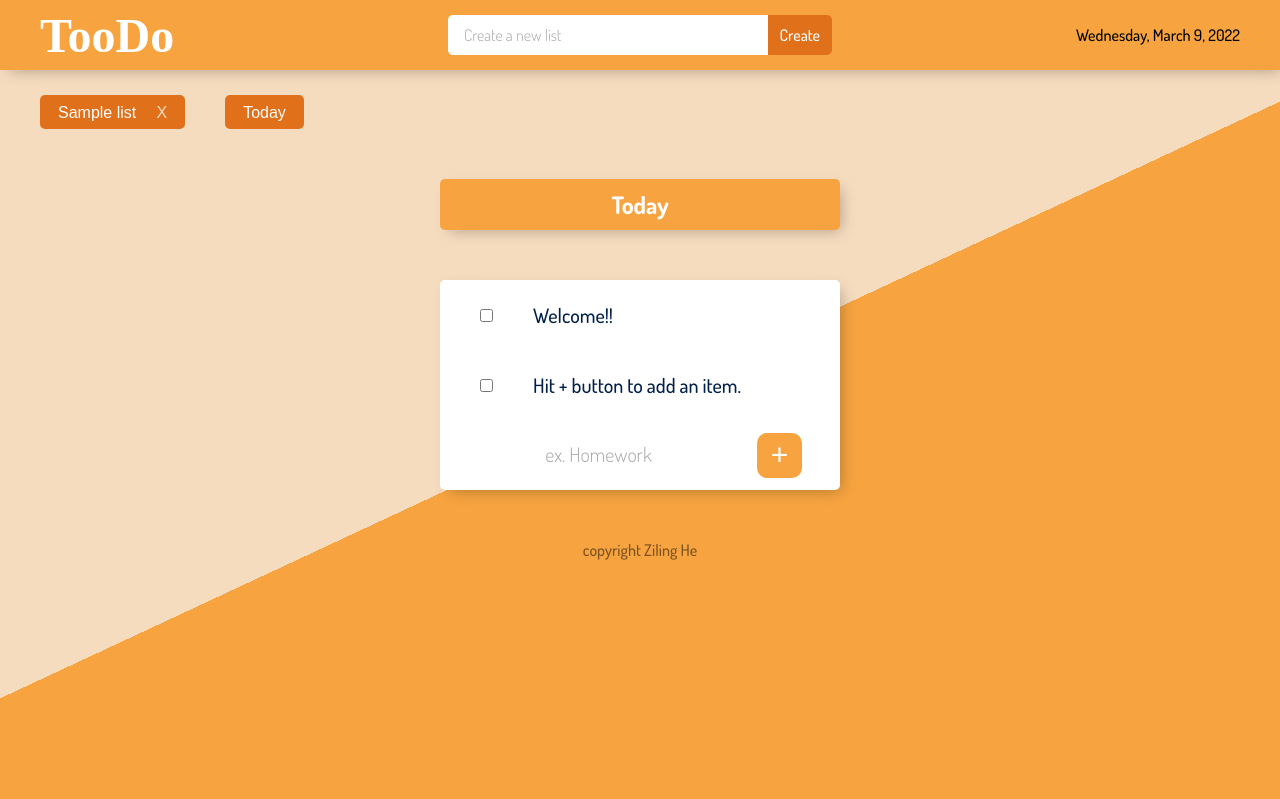
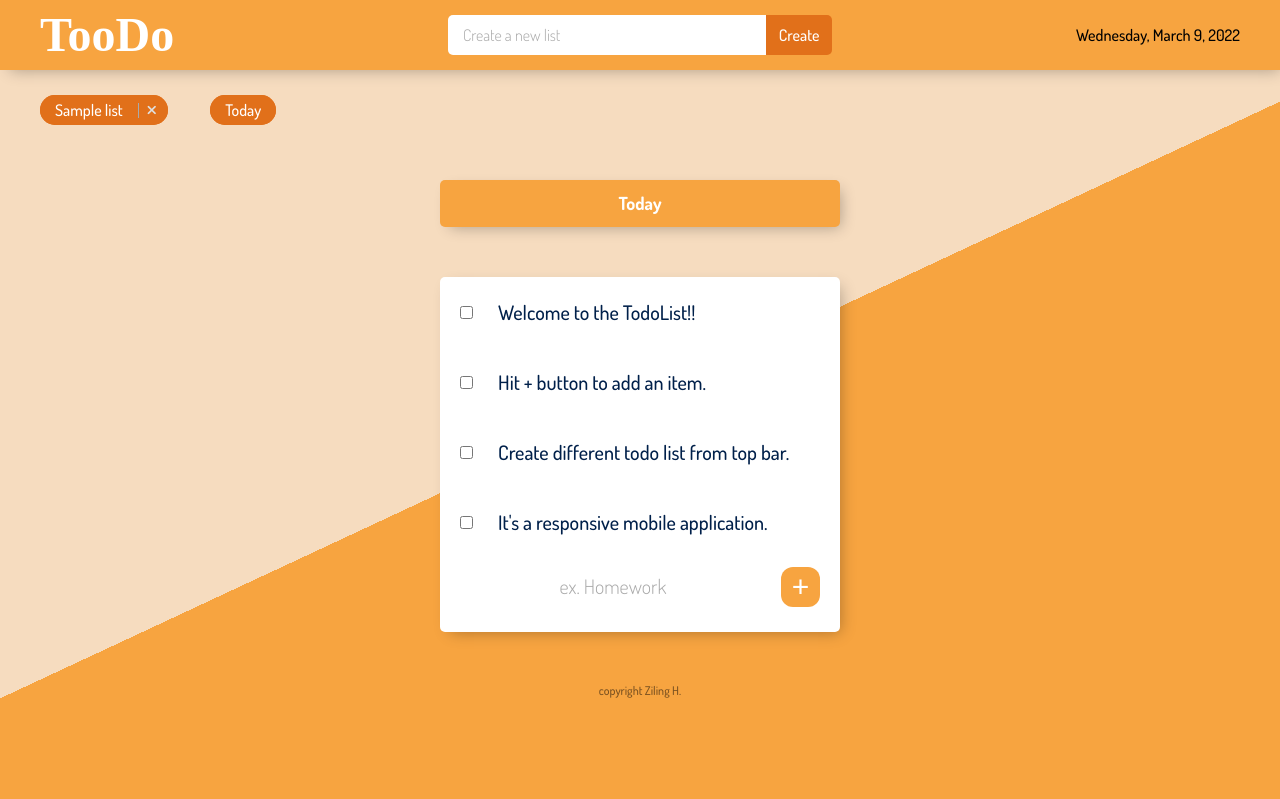
Before and after one commit to KarlieHe/todolist, a Node server app: page / in a window 1280 px wide. Run offline with Node 20, Linux system fonts and the light colour scheme; tables that the repository leaves empty hold one stand-in row (Sample ...); some libraries are stand-ins or nearby versions; some web fonts are replaced.

Commit message:
Modified CSS

```diff
--- a/app.js
+++ b/app.js
@@ -23,15 +23,22 @@ const itemSchema = new mongoose.Schema({
 const Item = mongoose.model('Item', itemSchema);
 
 const item1 = new Item({
-    name: "Welcome!!"
+    name: "Welcome to the TodoList!!"
 });
 
 const item2 = new Item({
     name: "Hit + button to add an item."
 });
 
+const item3 = new Item({
+    name: "Create different todo list from top bar."
+});
 
-const defaultItems = [item1, item2];
+const item4 = new Item({
+    name: "It's a responsive mobile application."
+});
+
+const defaultItems = [item1, item2, item3, item4];
 
 const listSchema = new mongoose.Schema({
     name: String,
@@ -40,32 +47,32 @@ const listSchema = new mongoose.Schema({
 
 const List = mongoose.model('List', listSchema);
 
-var workItems =[];
+var workItems = [];
 
 
 
 
 
-app.get('/', function (req, res) {
+app.get('/', function(req, res) {
 
-    List.findOne({ name: 'Today'}, function(err, foundLists){
+    List.findOne({ name: 'Today' }, function(err, foundLists) {
         const list = new List({
             name: 'Today',
             items: defaultItems
         });
 
-        if(!err){
-            if(!foundLists){
+        if (!err) {
+            if (!foundLists) {
                 //create a new list
-                list.save(function(err){
-                    if(!err) {
+                list.save(function(err) {
+                    if (!err) {
                         res.redirect('/');
                     }
                 });
             } else {
                 //show exist list
-                List.distinct('name', function(err, foundAllList){
-                    if(!err){
+                List.distinct('name', function(err, foundAllList) {
+                    if (!err) {
                         res.render('list', {
                             listTitle: foundLists.name,
                             newListItems: foundLists.items,
@@ -89,16 +96,16 @@ app.get('/:customerListName', function(req, res) {
         items: defaultItems
     });
 
-    if (customerListName === 'Today'){
+    if (customerListName === 'Today') {
         res.redirect('/');
     } else {
-        List.findOne({ name: customerListName }, function(err, foundLists){
-            if(!err){
-                if(!foundLists){
+        List.findOne({ name: customerListName }, function(err, foundLists) {
+            if (!err) {
+                if (!foundLists) {
                     //create a new list
 
-                    list.save(function(err){
-                        if(!err) {
+                    list.save(function(err) {
+                        if (!err) {
                             res.redirect('/' + customerListName);
                         }
                     });
@@ -106,8 +113,8 @@ app.get('/:customerListName', function(req, res) {
 
                 } else {
                     //show exist list
-                    List.distinct('name', function(err, foundAllList){
-                        if(!err){
+                    List.distinct('name', function(err, foundAllList) {
+                        if (!err) {
                             res.render('list', {
                                 listTitle: foundLists.name,
                                 newListItems: foundLists.items,
@@ -124,22 +131,22 @@ app.get('/:customerListName', function(req, res) {
     }
 })
 
-app.post('/', function(req, res){
+app.post('/', function(req, res) {
     let newItem = req.body.newItem;
     let listName = req.body.list;
 
-    List.findOne({ name: listName }, function(err, foundList){
+    List.findOne({ name: listName }, function(err, foundList) {
         const item = new Item({
             name: newItem
         });
 
         foundList.items.push(item)
-        foundList.save(function(err){
-            if(!err){
-                if(listName === "Today"){
+        foundList.save(function(err) {
+            if (!err) {
+                if (listName === "Today") {
                     res.redirect('/');
                 } else {
-                    res.redirect('/' + listName );
+                    res.redirect('/' + listName);
                 }
             }
         });
@@ -151,9 +158,9 @@ app.post('/delete', function(req, res) {
     const itemId = req.body.listItem;
     const listName = req.body.listName;
 
-    List.findOneAndUpdate({ name: listName }, { $pull: { items: {_id: itemId} }}, function(err){
+    List.findOneAndUpdate({ name: listName }, { $pull: { items: { _id: itemId } } }, function(err) {
         if (!err) {
-            if(listName == 'Today'){
+            if (listName == 'Today') {
                 res.redirect('/');
             } else {
                 res.redirect('/' + listName);
@@ -164,7 +171,7 @@ app.post('/delete', function(req, res) {
 
 })
 
-app.post('/create', function (req, res){
+app.post('/create', function(req, res) {
     // console.log(req.body.createTerm);
     const createTerm = capitalize(req.body.createTerm);
     if (createTerm === 'Today') {
@@ -174,19 +181,19 @@ app.post('/create', function (req, res){
     }
 })
 
-app.post('/switch', function(req, res){
+app.post('/switch', function(req, res) {
 
     const deleteList = req.body.deleteList;
     const switchList = req.body.switchList;
 
-    if(deleteList === undefined){
+    if (deleteList === undefined) {
         if (switchList === 'Today') {
             res.redirect('/');
         } else {
             res.redirect('/' + switchList);
         }
     } else {
-        List.deleteOne({ name: deleteList }, function(err){
+        List.deleteOne({ name: deleteList }, function(err) {
             if (!err) {
                 res.redirect('/');
             }
@@ -197,6 +204,6 @@ app.post('/switch', function(req, res){
 
 })
 
-app.listen(process.env.PORT || 3000, function () {
+app.listen(process.env.PORT || 3000, function() {
     console.log('Server started on post 3000.')
 })
--- a/package.json
+++ b/package.json
@@ -16,6 +16,7 @@
     "ejs-lint": "^1.2.1",
     "express": "^4.17.1",
     "lodash.capitalize": "^4.2.1",
-    "mongoose": "^5.13.3"
+    "mongoose": "^5.13.3",
+    "nodemon": "^2.0.15"
   }
 }
--- /dev/null
+++ b/public/css/default.css
@@ -0,0 +1,62 @@
+* {
+    margin: 0;
+    padding: 0;
+    box-sizing: border-box;
+}
+
+em,
+i {
+    font-style: normal
+}
+
+li {
+    list-style: none
+}
+
+img {
+    border: 0;
+    vertical-align: middle
+}
+
+button {
+    cursor: pointer
+}
+
+a {
+    color: #666;
+    text-decoration: none
+}
+
+a:hover {
+    color: #c81623
+}
+
+button,
+input {
+    border: 0;
+    outline: none;
+}
+
+body {
+    -webkit-font-smoothing: antialiased;
+    background-color: #fff;
+    font: 12px/1.5 Microsoft YaHei, Heiti SC, tahoma, arial, Hiragino Sans GB, "\5B8B\4F53", sans-serif;
+    color: #666
+}
+
+.hide,
+.none {
+    display: none
+}
+
+.clearfix:after {
+    visibility: hidden;
+    clear: both;
+    display: block;
+    content: ".";
+    height: 0
+}
+
+.clearfix {
+    *zoom: 1
+}
--- a/public/css/styles.css
+++ b/public/css/styles.css
@@ -16,70 +16,63 @@ h1 {
     padding: 10px 0;
 }
 
+
 /* Menu */
 
-#menu .container {
+.container {
+    position: relative;
     height: 70px;
     margin: 0 auto;
     background-color: #F7A440;
     box-shadow: 5px 5px 15px -5px rgba(0, 0, 0, 0.3);
-  position: relative;
 }
 
 .brand-name {
+    position: absolute;
+    top: 50%;
+    transform: translate(0, -50%);
+    margin-left: 40px;
     font-family: 'Gamja Flower', cursive;
     font-size: 3rem;
     color: white;
     font-weight: bold;
-  margin-left: 40px;
-  position: absolute;
-  top: 50%;
-  transform: translate(0, -50%);
 }
 
 .wrap {
-  width: 30%;
     position: absolute;
     top: 50%;
     left: 50%;
     transform: translate(-50%, -50%);
+    width: 30%;
+    height: 40px;
 }
 
 .createBox {
+    display: flex;
+    flex-direction: row;
     width: 100%;
-  position: relative;
-  display: flex;
 }
 
 .createInput {
-  height: 18px;
+    height: 40px;
     width: 100%;
-  color: #AAAAAA;
-  border-radius: 5px 0 0 5px;
-  border: 1px solid #fff;
-  border-right: none;
-  padding: 10px;
     padding-left: 15px;
     font-size: 1rem;
     font-family: 'Dosis', 'helvetica neue';
-}
-
-.createInput:focus{
-    outline: none;
+    color: #AAAAAA;
+    border-radius: 5px 0 0 5px;
 }
 
 .createBtn {
     height: 40px;
     width: 80px;
-  border: 1px solid #E1701A;
-  border-radius: 0 5px 5px 0;
     background-color: #E1701A;
-  text-align: center;
-  color: white;
     font-size: 1rem;
     font-weight: 500;
-  cursor: pointer;
     font-family: 'Dosis', 'helvetica neue';
+    text-align: center;
+    color: #fff;
+    border-radius: 0 5px 5px 0;
 }
 
 .day {
@@ -92,68 +85,89 @@ h1 {
 }
 
 .menu-toggle {
+    display: none;
+    float: left;
+    margin-left: 35px;
     color: #FFF;
-  float: right;
     line-height: 55px;
     font-size: 24px;
-  margin-right: 25px;
     cursor: pointer;
-  display: none;
-}
-
-
-hr {
-  margin: 0;
 }
 
 .container-switch {
-  margin: 20px auto;
-  background-color: transparent;
-  position: relative;
     display: flex;
     flex-flow: row wrap;
+    position: relative;
+    margin: 20px auto;
+    padding: 0 20px 0;
+    background-color: transparent;
 }
 
 .switch-box {
-  display: inline;
+    display: inline-block;
     height: 30px;
-  border: 2px solid #E1701A;
-  border-radius: 5px 5px 5px 5px;
+    margin: 5px 20px 0;
+    line-height: 30px;
     background-color: #E1701A;
-  padding-left: 10px;
-  padding-right: 10px;
-  margin-left: 40px;
-  margin-top: 5px;
+    border-radius: 15px 15px 15px 15px;
 }
 
 .switchBtn {
+    float: left;
+    height: 30px;
+    padding-left: 15px;
+    padding-right: 15px;
     font-size: 1rem;
     color: #fff;
-  border: none;
-  background-color: inherit;
+    background-color: #E1701A;
     line-height: 30px;
+    font-family: 'Dosis', 'helvetica neue';
+    border-radius: 15px 0 0 15px;
+}
+
+.today {
+    border-radius: 15px 15px 15px 15px;
+}
+
+.switchBtn:hover {
+    border: 1px solid #E1701A;
+    background-color: #fff;
+    color: #E1701A;
 }
 
 .switchBtn-delete {
-  font-size: 1rem;
-  color: #F6DCBF;
-  border: none;
-  background-color: inherit;
-  line-height: 30px;
-  margin-left: 5px;
+    float: left;
+    height: 30px;
+    padding-right: 15px;
+    line-height: 32px;
+    background-color: #E1701A;
+    border-radius: 0 15px 15px 0;
 }
 
+.switchBtn-delete i {
+    width: 15px;
+    height: 15px;
+    padding-left: 8px;
+    border-left: 1px solid #aaa;
+    color: #dfdfdf;
+    line-height: 15px;
+}
 
+.switchBtn-delete:hover i {
+    color: #000;
+}
 
 .fa-times {
     color: #fff;
 }
 
+
 /* list */
+
 .box {
     max-width: 400px;
     margin: 50px auto;
-  background: white;
+    background: #fff;
     border-radius: 5px;
     box-shadow: 5px 5px 15px -5px rgba(0, 0, 0, 0.3);
 }
@@ -164,103 +178,102 @@ hr {
 }
 
 .item {
+    display: flex;
     min-height: 70px;
-  display: flex;
+    margin: 0 20px 0;
+    border-bottom: 1px solid #F1F1F1;
     align-items: center;
-  border-bottom: 1px solid #F1F1F1;
 }
 
 .item:last-child {
-  border-bottom: 0;
+    border-bottom: none;
 }
 
-input:checked+p {
+.item input:checked+p {
     text-decoration: line-through;
     text-decoration-color: #E1701A;
 }
 
-input[type="checkbox"] {
-  margin: 20px;
+.item input[type="checkbox"] {
+    margin-right: 5px;
 }
 
-p {
+.item p {
     margin: 0;
-  padding: 20px;
+    margin: 20px 20px 20px 20px;
     font-size: 20px;
     font-weight: 500;
     color: #00204a;
     word-wrap: normal;
+    text-align: left;
 }
 
-.deleteBtn {
+.item .deleteBtn {
+    display: none;
+    margin-left: auto;
     border-color: transparent;
     background-color: white;
-  display: none;
 }
 
-.delete-icon {
-  color:#AAAAAA;
-
+.deleteBtn i {
+    color: #aaa
 }
 
-.delete-icon:hover {
-  color:#E1701A;
+.deleteBtn i:hover {
+    color: rgb(206, 32, 9);
 }
 
-form .item{
-  text-align: center;
-  margin-left: 20px;
+.addItemBox {
+    padding-bottom: 15px;
 }
 
 input[type="text"].addItem {
-  text-align: center;
     height: 60px;
-  top: 10px;
-  border: none;
+    width: 313px;
+    margin-right: 15px;
     background: transparent;
     font-size: 20px;
-  font-weight: 200;
-  width: 313px;
+    font-weight: 300;
+    text-align: center;
 }
 
 input[type="text"].addItem:focus {
-  outline: none;
     box-shadow: inset 0 -1px 0 0 #F7A440;
 }
 
 ::placeholder {
     color: #AAAAAA;
-  opacity: 1;
     font-family: 'Dosis', 'helvetica neue';
     font-weight: 300;
+    opacity: 1;
 }
 
-
 .addBtn {
-  height: 45px;
-  width: 45px;
-  border-radius: 10px;
-  border-color: transparent;
+    height: 40px;
+    width: 40px;
     background-color: #F7A440;
     color: #fff;
     font-size: 30px;
     border-width: 0;
+    border-radius: 12px;
+    border-color: transparent;
 }
 
+.addBtn:hover {
+    background-color: #E1701A;
+}
 
-@media screen and (max-width: 600px){
+@media screen and (max-width: 600px) {
     .createBox.active,
     #todolist.active {
         filter: grayscale(100%);
     }
-
     /* Menu top*/
-  #menu .container {
+    .container {
         height: 70px;
         background-image: linear-gradient(#F7A440 66%, #F6DCBF);
         box-shadow: none;
     }
-
     .brand-name {
         font-size: 2.5em;
         margin-left: 0px;
--- a/views/footer.ejs
+++ b/views/footer.ejs
@@ -1,8 +1,8 @@
-    <section id="footer">
-        <footer>
-            copyright Ziling He
-        </footer>
-    </section>
+<section id="footer">
+    <footer>
+        copyright Ziling H.
+    </footer>
+</section>
 
 
 
--- a/views/header.ejs
+++ b/views/header.ejs
@@ -7,7 +7,8 @@
     <meta name="viewport" content="width=device-width, initial-scale=1.0">
     <title>TooDo List</title>
 
-        <!-- Bootstrap CSS -->
+    <!-- CSS -->
+    <link rel="stylesheet" href="css/default.css">
     <link rel="stylesheet" href="css/styles.css">
 
     <!-- Font family -->
--- a/views/list.ejs
+++ b/views/list.ejs
@@ -14,13 +14,13 @@
 
                         <form action="/delete" method="post">
                             <div class="item">
-                        <input class="checkbox <%=newListItem._id%>" type="checkbox" id="listItem" name="listItem"
-                            value="<%=newListItem._id%>" onchange="toggleDeleteBtn('<%=newListItem._id%>')">
+                                <input class="checkbox <%=newListItem._id%>" type="checkbox" id="listItem" name="listItem" value="<%=newListItem._id%>" onchange="toggleDeleteBtn('<%=newListItem._id%>')">
                                 <p>
                                     <%=newListItem.name%>
                                 </p>
-                        <button class="deleteBtn" id="<%=newListItem._id%>" type="submit" name="listName"
-                            value="<%=listTitle%>"><i class="fas fa-2x fa-minus-circle delete-icon"></i></button>
+                                <button class="deleteBtn" id="<%=newListItem._id%>" type="submit" name="listName" value="<%=listTitle%>">
+                                    <i class="fa-solid fa-delete-left fa-lg"></i>
+                                </button>
 
                             </div>
                             <!-- <input type="hidden" name="listName" value=""> -->
@@ -30,9 +30,11 @@
 
                         <% }) %>
 
-                <form class="item" action="/" method="post">
+                            <form action="/" method="post">
+                                <div class="item addItemBox">
                                     <input class="addItem" type="text" name="newItem" placeholder="ex. Homework" />
-                    <button class="addBtn" type="submit" name="list" value="<%=listTitle%>" >+</button>
+                                    <button class="addBtn" type="submit" name="list" value="<%=listTitle%>">+</button>
+                                </div>
                             </form>
                 </div>
             </div>
--- a/views/menu.ejs
+++ b/views/menu.ejs
@@ -13,27 +13,30 @@
         <div class="menu-toggle"><i class="fa fa-bars"></i></div>
     </div>
     <div class="container-switch">
+        <ul>
+
             <% allLists.forEach(allList => {%>
                 <% if(allList === "Today"){ %>
-                <div class="switch-box">
+                    <li class="switch-box">
+                        <form class="switchForm" action="/switch" method="post">
+                            <button class="switchBtn today" type="submit" name="switchList" value="<%=allList%>">
+                            <%=allList%>
+                        </button>
+                        </form>
+                    </li>
+                    <% } else { %>
+                        <li class="switch-box">
                             <form class="switchForm" action="/switch" method="post">
                                 <button class="switchBtn" type="submit" name="switchList" value="<%=allList%>">
                             <%=allList%>
                         </button>
+                                <button class="switchBtn-delete" type="submit" name="deleteList" value="<%=allList%>"><i class="fa-solid fa-xmark"></i></button>
                             </form>
-                </div>
-            <% } else { %>
-                <div class="switch-box">
-                    <form class="switchForm" action="/switch" method="post">
-                        <button class="switchBtn" type="submit" name="switchList" value="<%=allList%>">
-                            <%=allList%>
-                        </button>
-                        <button class="switchBtn-delete" type="submit" name="deleteList" value="<%=allList%>">X</button>
-                    </form>
-                </div>
+                        </li>
                         <% } %>
 
 
                             <% }) %>
+        </ul>
     </div>
 </section>
```
Also changed, not shown: other parts of public/css/styles.css (+56 -55 lines), 1 other file. Lines whose indentation alone changed are shown as unchanged.
